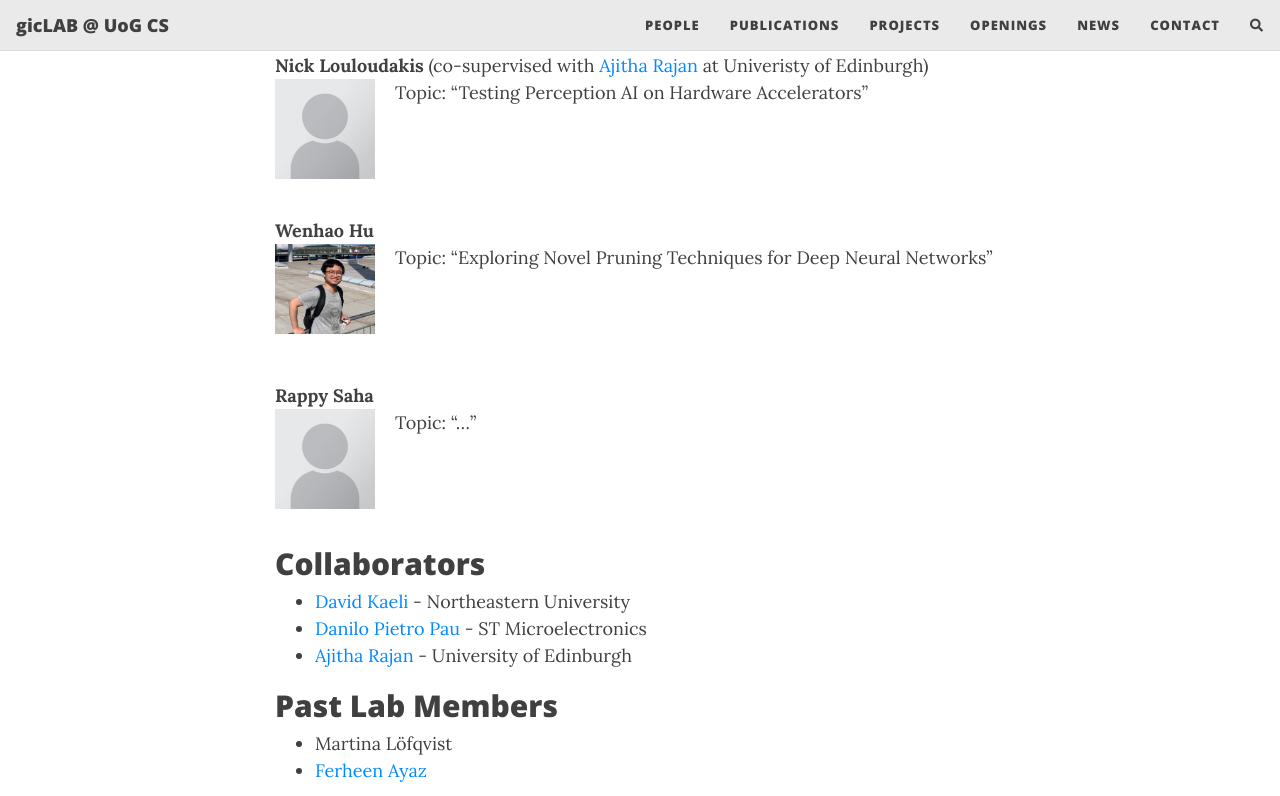
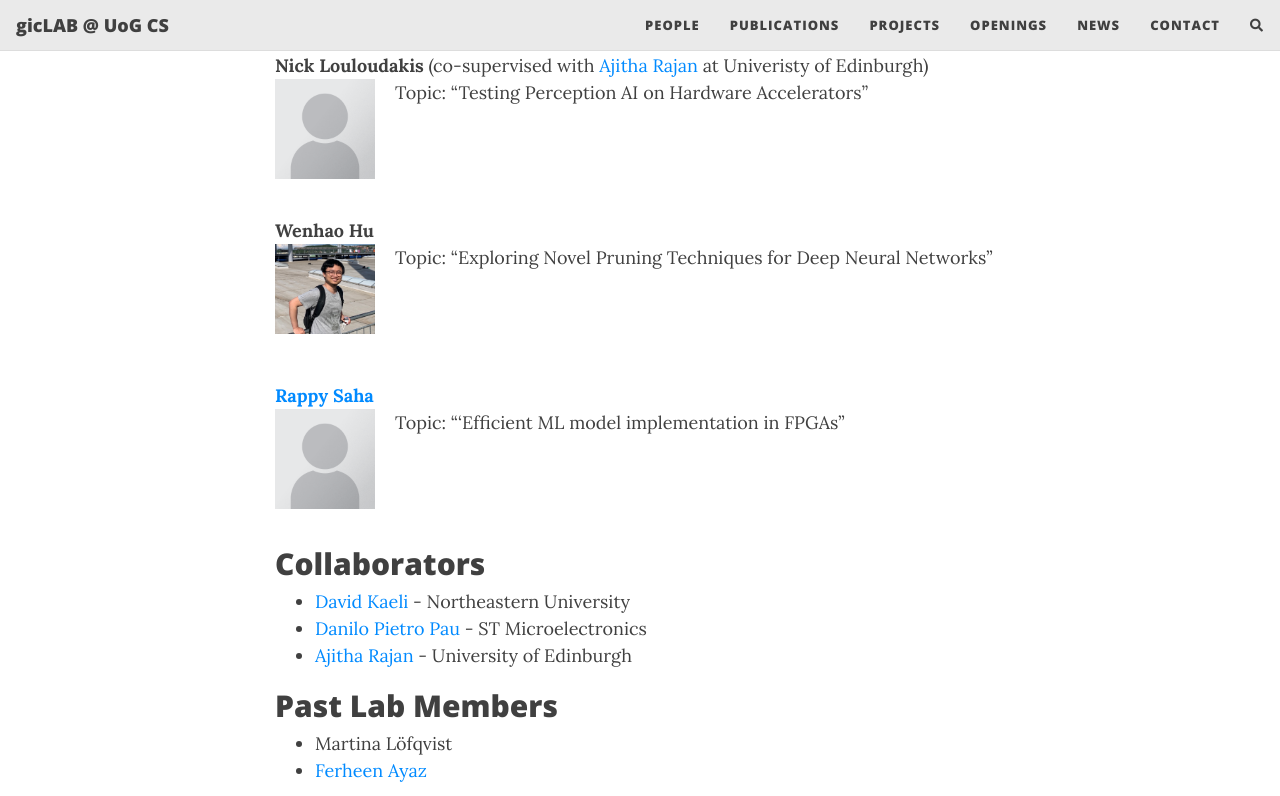
Before and after one commit to gicLAB/gicLAB.github.io, a Jekyll site: the page built from people.md, in a window 1280 px wide and 900 px high, scrolled down 1261 px, cut to the strip 0-796 px from the top of the window. Built offline with Jekyll 4.4.1, drawn with Linux system fonts in a browser that asks for light colours; nearby versions of some CDN libraries; comment, search, counter and statistics services are not loaded.

Commit message:
Update people.md

```diff
--- a/people.md
+++ b/people.md
@@ -46,8 +46,8 @@ Topic: "Exploring Novel Pruning Techniques for Deep Neural Networks"
 <br><br>
 <br><br>
 
-**Rappy Saha** <br>  <img src="/assets/img/people/Portrait_placeholder.png" width="100px" style="float: left; margin-right: 20px;">
-Topic: "..."
+**[Rappy Saha](https://rappysaha.github.io/)** <br>  <img src="/assets/img/people/Portrait_placeholder.png" width="100px" style="float: left; margin-right: 20px;">
+Topic: "'Efficient ML model implementation in FPGAs"
 <br><br>
 <br><br>
 
```
